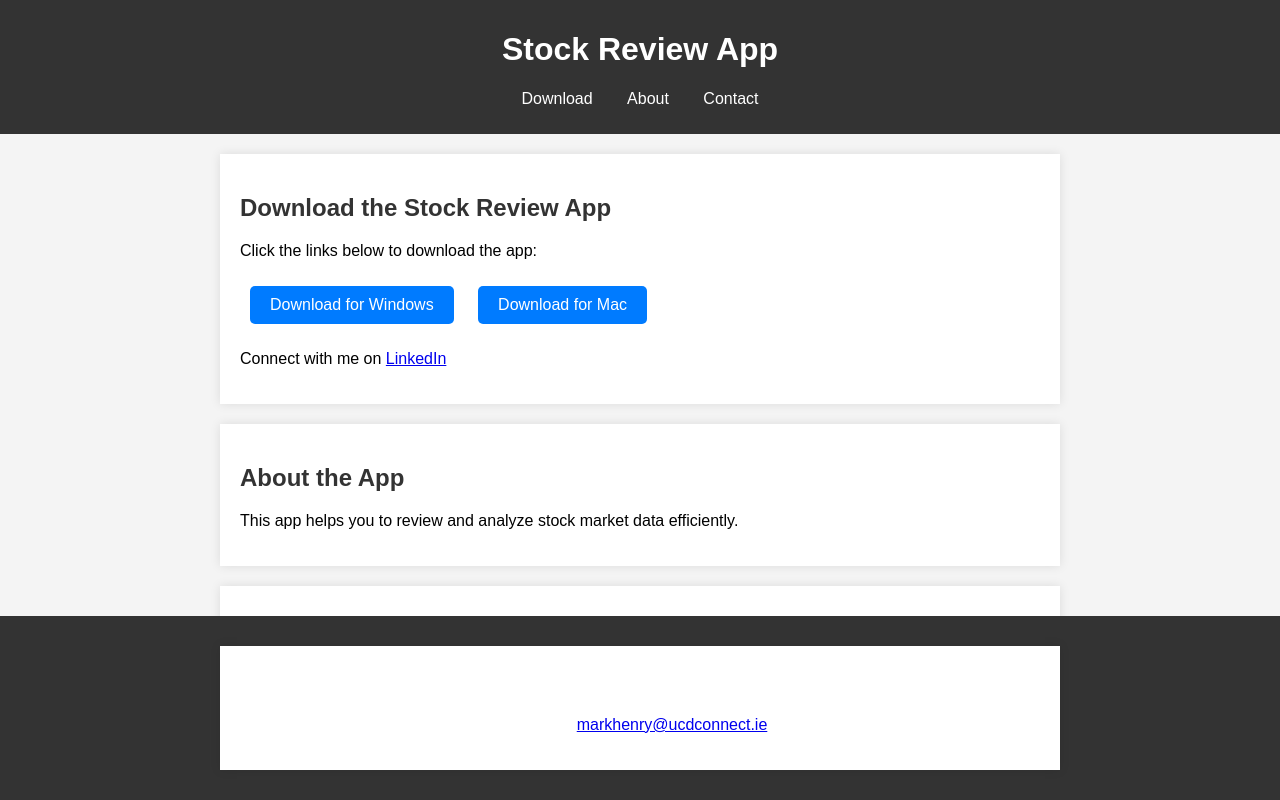
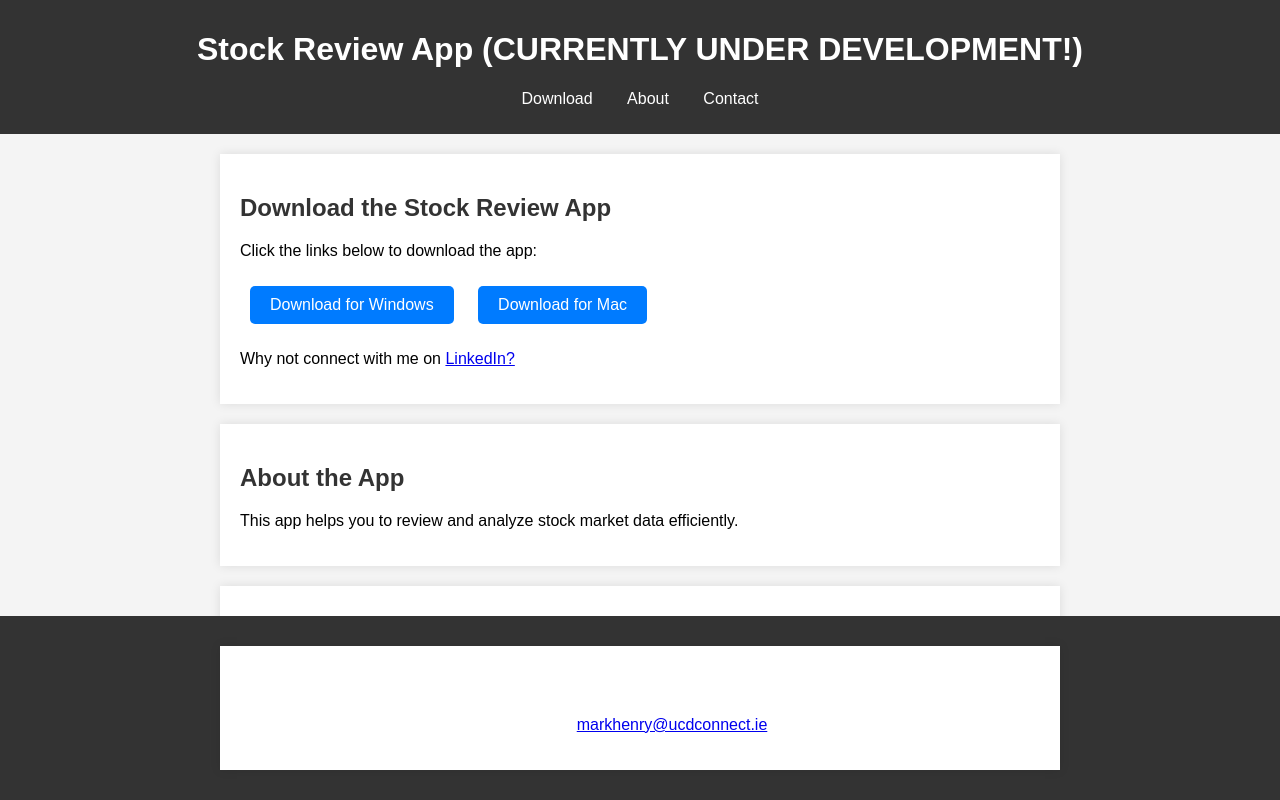
Before and after one commit to markhen2/my-website--download-app-, a plain HTML site: page index.html in a window 1280 px wide. Drawn offline with Linux system fonts and the light colour scheme.

Commit message:
DEv banner

```diff
--- a/index.html
+++ b/index.html
@@ -9,7 +9,7 @@
 <body>
     <header>
         <div class="logo">
-            <h1>Stock Review App</h1>
+            <h1>Stock Review App (CURRENTLY UNDER DEVELOPMENT!)</h1>
         </div>
         <nav>
             <ul>
@@ -27,7 +27,7 @@
                 <a href="https://drive.google.com/uc?export=download&id=1DULvx8uhap_SiT32mCgTjAwQuTtQvgth" download>Download for Windows</a>
                 <a href="https://drive.google.com/uc?export=download&id=1DULvx8uhap_SiT32mCgTjAwQuTtQvgth" download>Download for Mac</a>
             </div>
-            <p>Connect with me on <a href="https://www.linkedin.com/in/mark-henry-4473251b0/" target="_blank">LinkedIn</a></p>
+            <p>Why not connect with me on <a href="https://www.linkedin.com/in/mark-henry-4473251b0/" target="_blank">LinkedIn?</a></p>
         </section>
         <section id="about" class="container">
             <h2>About the App</h2>
```
